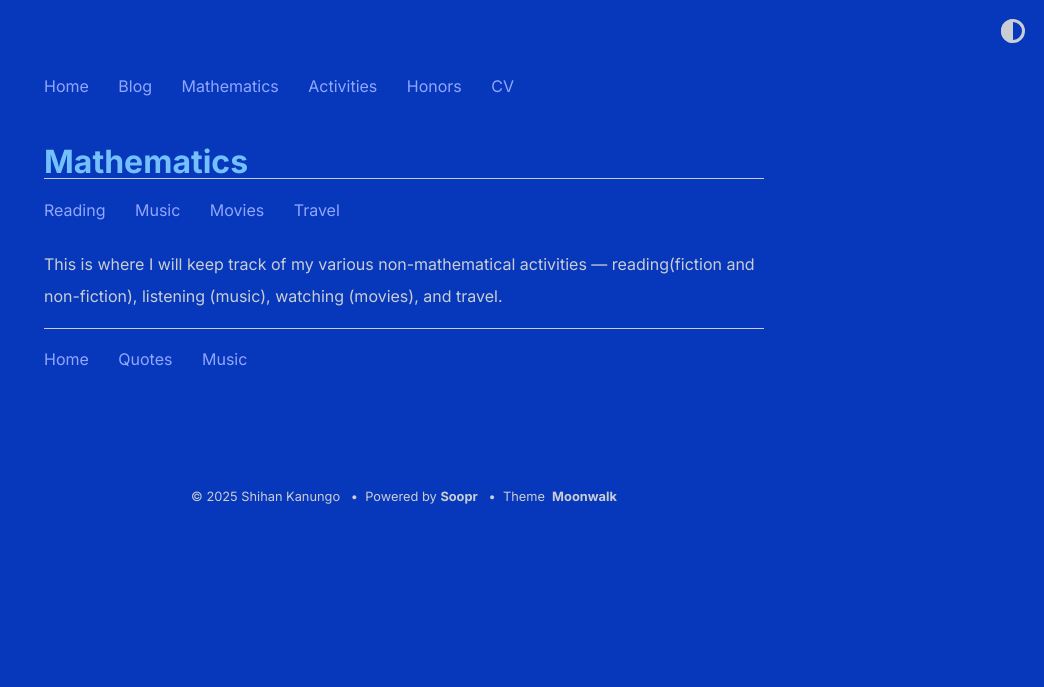
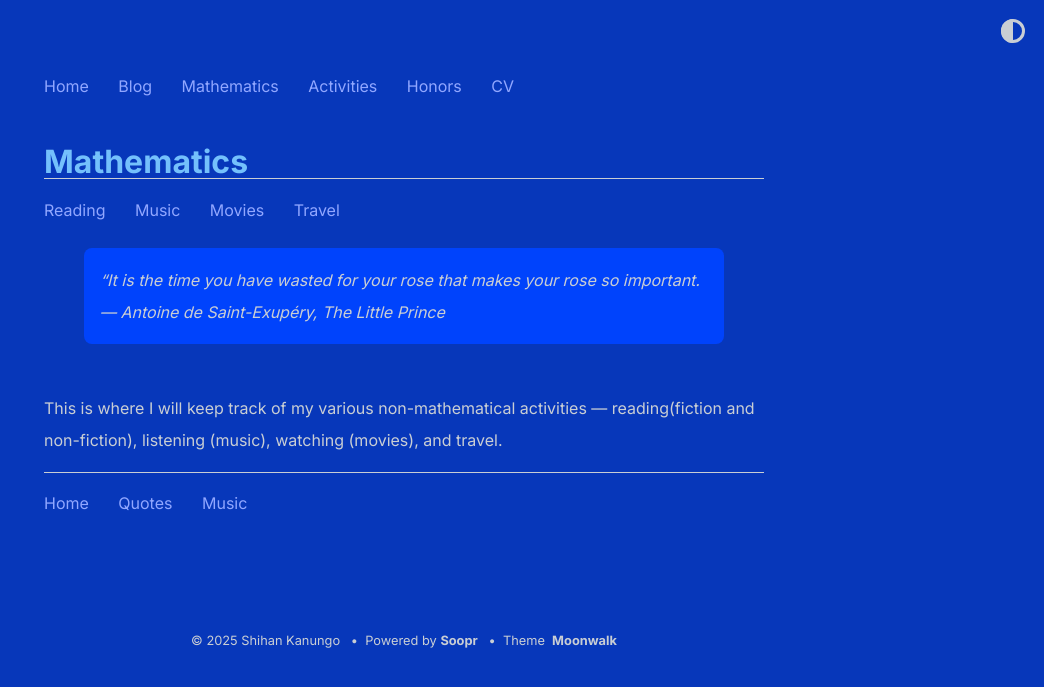
Before and after one commit to shihankanungo/shihankanungo.github.io, a Jekyll site: the page built from activities.md, in a window 1280 px wide. Shown: the top 687 px of the page, without its empty margins (236-1280 px from the left). Built offline with Jekyll 4.4.1, drawn with Linux system fonts in a browser that asks for light colours.

Commit message:
Update activities.md

```diff
--- a/activities.md
+++ b/activities.md
@@ -2,5 +2,8 @@
 layout: activities
 title: Mathematics
 ---
+> “It is the time you have wasted for your rose that makes your rose so important. <br>
+&mdash; Antoine de Saint-Exupéry, The Little Prince
 
+<br>
 This is where I will keep track of my various non-mathematical activities &mdash; reading(fiction and non-fiction), listening (music), watching (movies), and travel.
```
